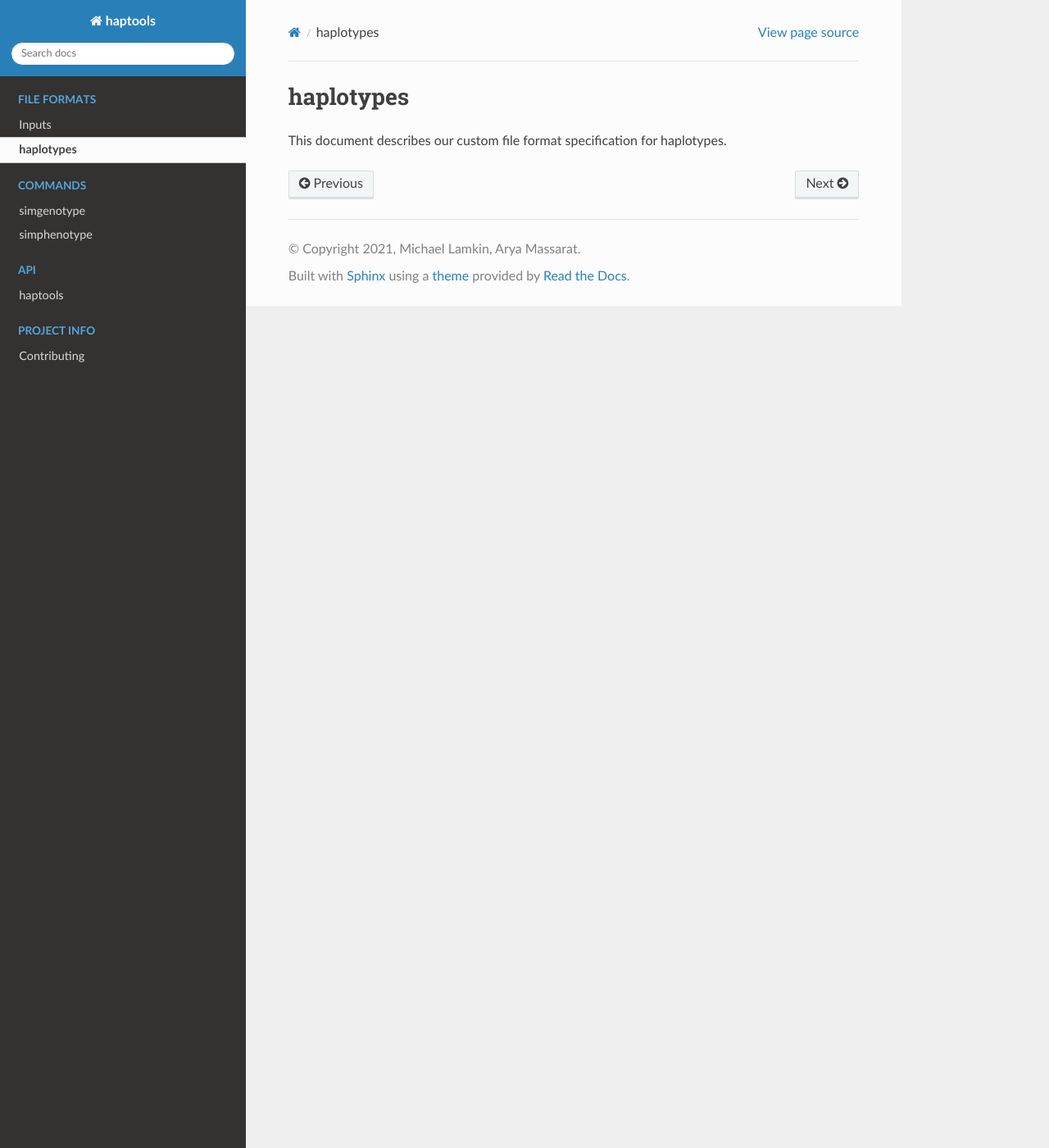
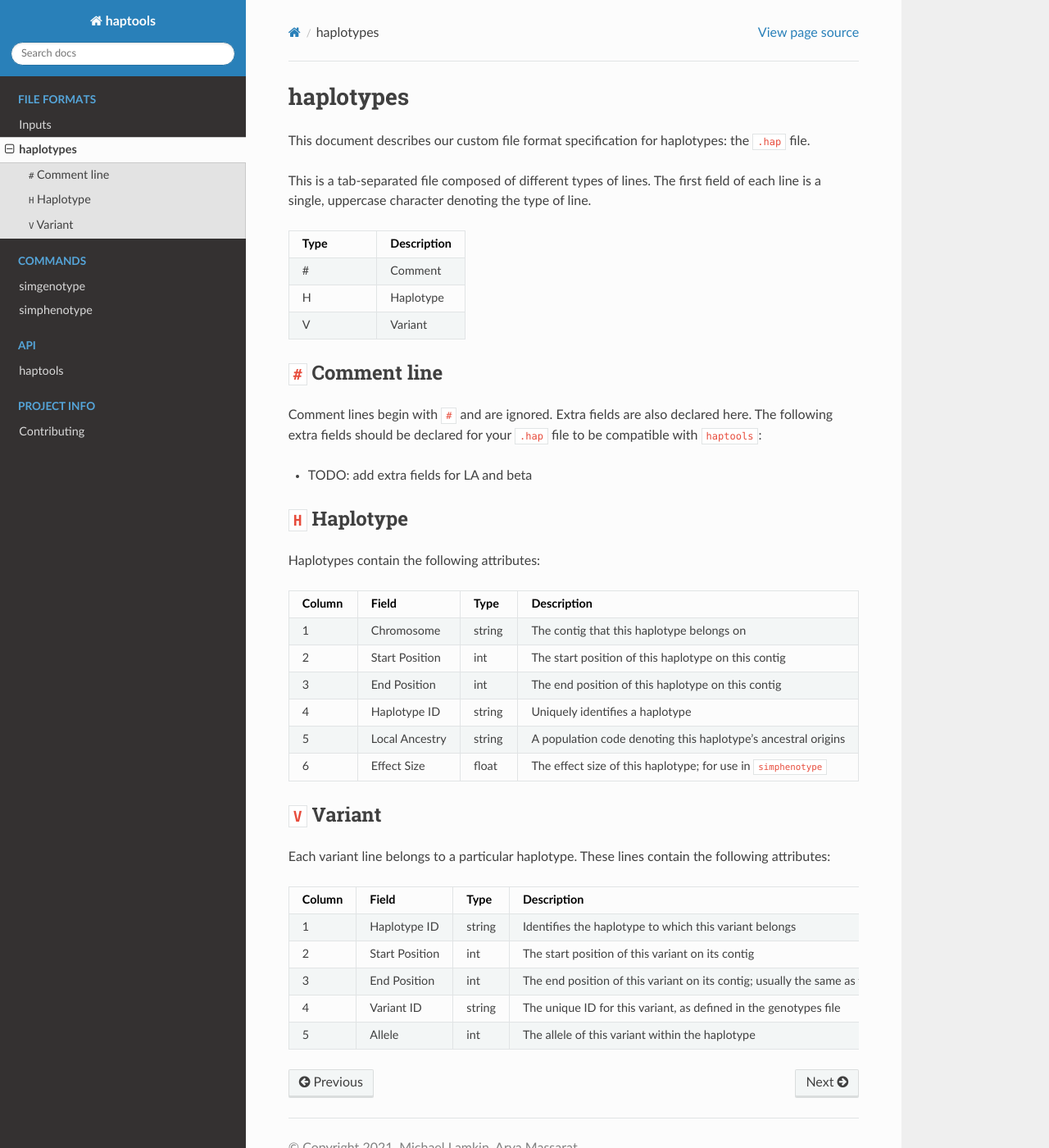
Before and after one commit to CAST-genomics/haptools, a Sphinx documentation site: the page built from docs/formats/haplotypes.rst, in a window 1280 px wide and 1400 px high. Shown: the whole window at 82% size. Built offline with Sphinx 7.4.7 and the Read the Docs theme 2.0.0, drawn with Linux system fonts in a browser that asks for light colours.

Commit message:
add docs for .hap haplotypes file format see #25 and #38

```diff
--- a/docs/formats/haplotypes.rst
+++ b/docs/formats/haplotypes.rst
@@ -4,4 +4,95 @@
 haplotypes
 ==========
 
-This document describes our custom file format specification for haplotypes.
+This document describes our custom file format specification for haplotypes: the ``.hap`` file.
+
+This is a tab-separated file composed of different types of lines. The first field of each line is a single, uppercase character denoting the type of line.
+
+.. list-table::
+   :widths: 25 25
+   :header-rows: 1
+
+   * - Type
+     - Description
+   * - #
+     - Comment
+   * - H
+     - Haplotype
+   * - V
+     - Variant
+
+``#`` Comment line
+~~~~~~~~~~~~~~~~~~
+Comment lines begin with ``#`` and are ignored. Extra fields are also declared here. The following extra fields should be declared for your ``.hap`` file to be compatible with ``haptools``:
+
+- TODO: add extra fields for LA and beta
+
+``H`` Haplotype
+~~~~~~~~~~~~~~~
+Haplotypes contain the following attributes:
+
+.. list-table::
+   :widths: 25 25 25 50
+   :header-rows: 1
+
+   * - Column
+     - Field
+     - Type
+     - Description
+   * - 1
+     - Chromosome
+     - string
+     - The contig that this haplotype belongs on
+   * - 2
+     - Start Position
+     - int
+     - The start position of this haplotype on this contig
+   * - 3
+     - End Position
+     - int
+     - The end position of this haplotype on this contig
+   * - 4
+     - Haplotype ID
+     - string
+     - Uniquely identifies a haplotype
+   * - 5
+     - Local Ancestry
+     - string
+     - A population code denoting this haplotype's ancestral origins
+   * - 6
+     - Effect Size
+     - float
+     - The effect size of this haplotype; for use in ``simphenotype``
+
+``V`` Variant
+~~~~~~~~~~~~~
+Each variant line belongs to a particular haplotype. These lines contain the following attributes:
+
+.. list-table::
+   :widths: 25 25 25 50
+   :header-rows: 1
+
+   * - Column
+     - Field
+     - Type
+     - Description
+   * - 1
+     - Haplotype ID
+     - string
+     - Identifies the haplotype to which this variant belongs
+   * - 2
+     - Start Position
+     - int
+     - The start position of this variant on its contig
+   * - 3
+     - End Position
+     - int
+     - The end position of this variant on its contig; usually the same as the Start Position
+   * - 4
+     - Variant ID
+     - string
+     - The unique ID for this variant, as defined in the genotypes file
+   * - 5
+     - Allele
+     - int
+     - The allele of this variant within the haplotype
```
